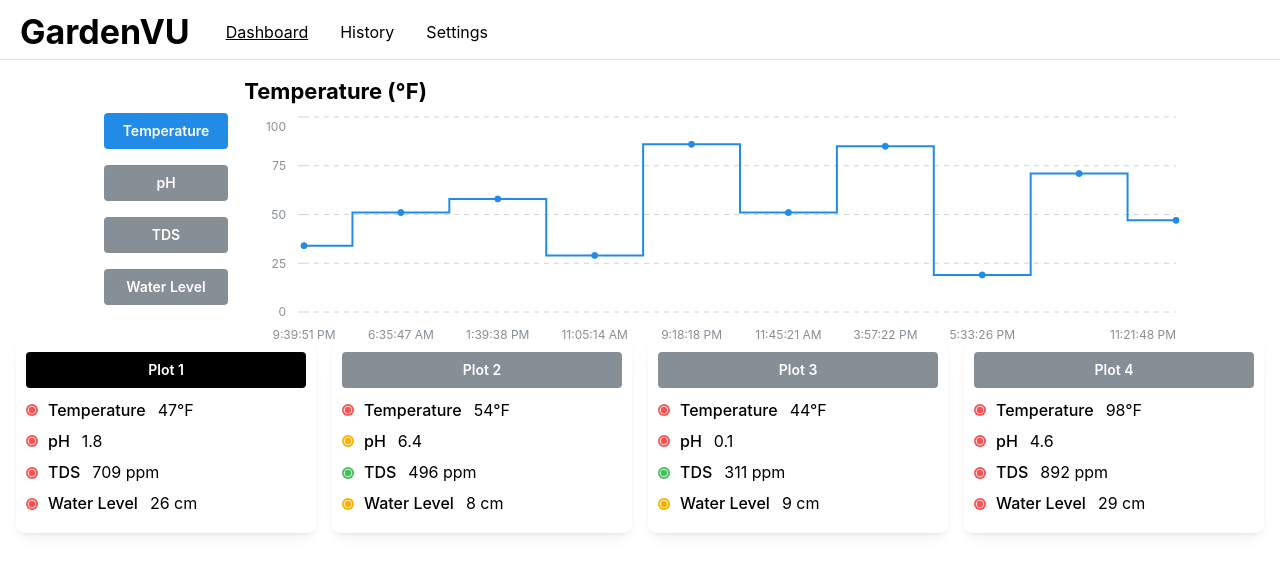
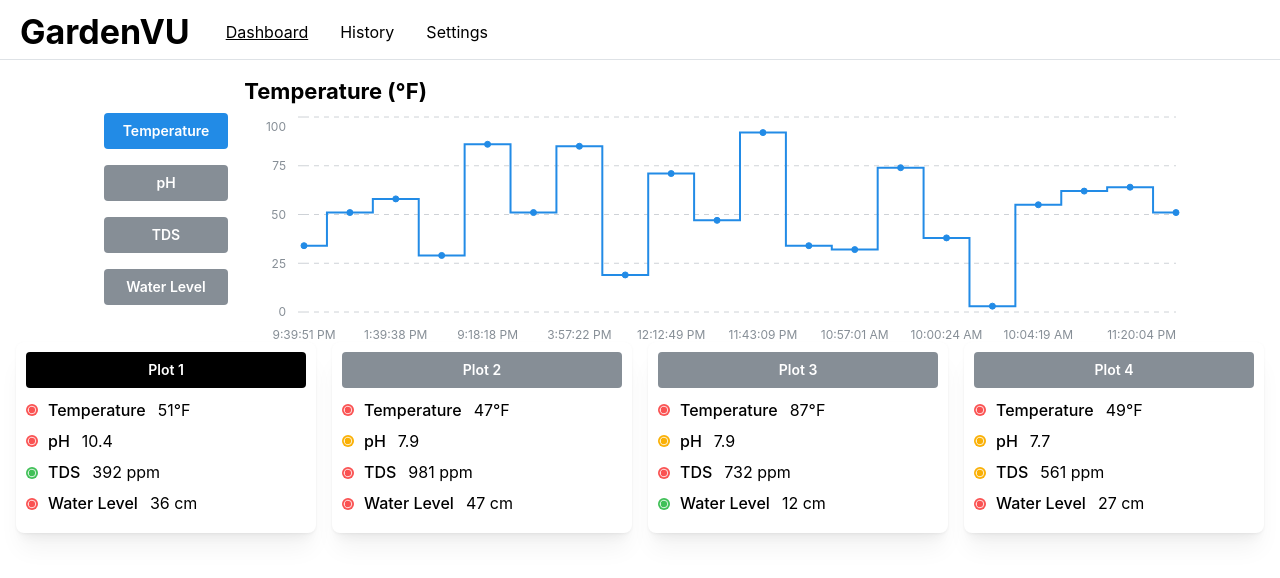
Before and after one commit to GardenVU/gardenvu-frontend, a React (Vite) app: page /dashboard in a window 1280 px wide. Shown: the top 578 px of the page. Built offline with nearby package versions, Linux system fonts and the light colour scheme.

Commit message:
Updated PlotStatus

```diff
--- a/src/components/PlotStatus.tsx
+++ b/src/components/PlotStatus.tsx
@@ -34,66 +34,41 @@ const PlotStatus = ({
   onPlotSelect,
 }: PlotStatusProps) => {
   /** Render **/
-  const getTemperatureColor = (temperature: number) => {
-    if (
-      temperature >= temperatureRange.good.min &&
-      temperature <= temperatureRange.good.max
-    ) {
+  const getColorByRange = (
+    value: number,
+    range: {
+      good: { min: number; max: number };
+      warn: { min: number; max: number }[];
+    },
+  ) => {
+    if (value >= range.good.min && value <= range.good.max) {
       return SensorDateRangeColor.GOOD;
     } else if (
-      (temperature >= temperatureRange.warn[0].min &&
-        temperature <= temperatureRange.warn[0].max) ||
-      (temperature >= temperatureRange.warn[1].min &&
-        temperature <= temperatureRange.warn[1].max)
+      range.warn.some((warn) => value >= warn.min && value <= warn.max)
     ) {
       return SensorDateRangeColor.WARN;
-    } else {
+    }
     return SensorDateRangeColor.DANGER;
-    }
+  };
+
+  const getTemperatureColor = (temperature: number) => {
+    const range = { good: temperatureRange.good, warn: temperatureRange.warn };
+    return getColorByRange(temperature, range);
   };
 
   const getPHColor = (ph: number) => {
-    if (ph >= phRange.good.min && ph <= phRange.good.max) {
-      return SensorDateRangeColor.GOOD;
-    } else if (
-      (ph >= phRange.warn[0].min && ph <= phRange.warn[0].max) ||
-      (ph >= phRange.warn[1].min && ph <= phRange.warn[1].max)
-    ) {
-      return SensorDateRangeColor.WARN;
-    } else {
-      return SensorDateRangeColor.DANGER;
-    }
+    const range = { good: phRange.good, warn: phRange.warn };
+    return getColorByRange(ph, range);
   };
 
   const getTDSColor = (tds: number) => {
-    if (tds >= tdsRange.good.min && tds <= tdsRange.good.max) {
-      return SensorDateRangeColor.GOOD;
-    } else if (
-      (tds >= tdsRange.warn[0].min && tds <= tdsRange.warn[0].max) ||
-      (tds >= tdsRange.warn[1].min && tds <= tdsRange.warn[1].max)
-    ) {
-      return SensorDateRangeColor.WARN;
-    } else {
-      return SensorDateRangeColor.DANGER;
-    }
+    const range = { good: tdsRange.good, warn: tdsRange.warn };
+    return getColorByRange(tds, range);
   };
 
   const getWaterLevelColor = (waterLevel: number) => {
-    if (
-      waterLevel >= waterLevelRange.good.min &&
-      waterLevel <= waterLevelRange.good.max
-    ) {
-      return SensorDateRangeColor.GOOD;
-    } else if (
-      (waterLevel >= waterLevelRange.warn[0].min &&
-        waterLevel <= waterLevelRange.warn[0].max) ||
-      (waterLevel >= waterLevelRange.warn[1].min &&
-        waterLevel <= waterLevelRange.warn[1].max)
-    ) {
-      return SensorDateRangeColor.WARN;
-    } else {
-      return SensorDateRangeColor.DANGER;
-    }
+    const range = { good: waterLevelRange.good, warn: waterLevelRange.warn };
+    return getColorByRange(waterLevel, range);
   };
 
   return (
@@ -101,7 +76,7 @@ const PlotStatus = ({
       {plotsData.map((plot, index) => (
         <Card
           key={index}
-          shadow="sm"
+          shadow="md"
           radius="md"
           style={{ textAlign: "center" }}
           padding="xs"
@@ -115,82 +90,52 @@ const PlotStatus = ({
               Plot {index + 1}
             </Button>
             <List style={{ textAlign: "left" }}>
+              {[
+                {
+                  title: SensorDataTitle.TEMPERATURE,
+                  value: plot.data[plot.data.length - 1].temperature,
+                  unit: SensorDataUnit.TEMPERATURE,
+                  getColor: getTemperatureColor,
+                },
+                {
+                  title: SensorDataTitle.PH,
+                  value: plot.data[plot.data.length - 1].pH,
+                  unit: "",
+                  getColor: getPHColor,
+                },
+                {
+                  title: SensorDataTitle.TDS,
+                  value: plot.data[plot.data.length - 1].tds,
+                  unit: SensorDataUnit.TDS,
+                  getColor: getTDSColor,
+                },
+                {
+                  title: SensorDataTitle.WATERLEVEL,
+                  value: plot.data[plot.data.length - 1].waterLevel,
+                  unit: SensorDataUnit.WATERLEVEL,
+                  getColor: getWaterLevelColor,
+                },
+              ].map((sensorData, i) => (
                 <List.Item
+                  key={i}
                   icon={
                     <Group gap="xs">
                       <ThemeIcon
-                      color={getTemperatureColor(
-                        plot.data[plot.data.length - 1].temperature,
-                      )}
+                        color={sensorData.getColor(sensorData.value)}
                         size={12}
                         radius="xl"
                       >
                         <IconCircle />
                       </ThemeIcon>
                       <Text size="md" fw={500}>
-                      {SensorDataTitle.TEMPERATURE}
+                        {sensorData.title}
                       </Text>
                     </Group>
                   }
                 >
-                {`${plot.data[plot.data.length - 1].temperature}${SensorDataUnit.TEMPERATURE}`}
+                  {`${sensorData.value}${sensorData.title === SensorDataTitle.TEMPERATURE ? sensorData.unit : ` ${sensorData.unit}`}`}
                 </List.Item>
-              <List.Item
-                icon={
-                  <Group gap="xs">
-                    <ThemeIcon
-                      color={getPHColor(plot.data[plot.data.length - 1].pH)}
-                      size={12}
-                      radius="xl"
-                    >
-                      <IconCircle />
-                    </ThemeIcon>
-                    <Text size="md" fw={500}>
-                      {SensorDataTitle.PH}
-                    </Text>
-                  </Group>
-                }
-              >
-                {`${plot.data[plot.data.length - 1].pH}`}
-              </List.Item>
-              <List.Item
-                icon={
-                  <Group gap="xs">
-                    <ThemeIcon
-                      color={getTDSColor(plot.data[plot.data.length - 1].tds)}
-                      size={12}
-                      radius="xl"
-                    >
-                      <IconCircle />
-                    </ThemeIcon>
-                    <Text size="md" fw={500}>
-                      {SensorDataTitle.TDS}
-                    </Text>
-                  </Group>
-                }
-              >
-                {`${plot.data[plot.data.length - 1].tds} ${SensorDataUnit.TDS}`}
-              </List.Item>
-              <List.Item
-                icon={
-                  <Group gap="xs">
-                    <ThemeIcon
-                      color={getWaterLevelColor(
-                        plot.data[plot.data.length - 1].waterLevel,
-                      )}
-                      size={12}
-                      radius="xl"
-                    >
-                      <IconCircle />
-                    </ThemeIcon>
-                    <Text size="md" fw={500}>
-                      {SensorDataTitle.WATERLEVEL}
-                    </Text>
-                  </Group>
-                }
-              >
-                {`${plot.data[plot.data.length - 1].waterLevel} ${SensorDataUnit.WATERLEVEL}`}
-              </List.Item>
+              ))}
             </List>
           </Stack>
         </Card>
--- a/src/data/test-data.ts
+++ b/src/data/test-data.ts
@@ -17,7 +17,7 @@ export const createTestPlotData = (): Plot => {
   return {
     _id: faker.string.uuid(),
     name: faker.word.adjective() + " plot",
-    data: Array.from({ length: 10 }, () => createTestData()),
+    data: Array.from({ length: 20 }, () => createTestData()),
     createdAt: faker.date
       .recent({ days: faker.number.int({ min: 5, max: 10 }) })
       .toISOString(),
--- a/src/utils/sensorDataRanges.util.ts
+++ b/src/utils/sensorDataRanges.util.ts
@@ -3,10 +3,6 @@ export const temperatureRange = {
   warn: [
     { min: 65, max: 68 },
     { min: 72, max: 75 },
-  ],
-  danger: [
-    { min: Number.MIN_SAFE_INTEGER, max: 65 },
-    { min: 75, max: Number.MAX_SAFE_INTEGER },
   ],
 };
 
@@ -16,10 +12,6 @@ export const phRange = {
     { min: 6, max: 6.5 },
     { min: 7.5, max: 8 },
   ],
-  danger: [
-    { min: Number.MIN_SAFE_INTEGER, max: 6 },
-    { min: 8, max: Number.MAX_SAFE_INTEGER },
-  ],
 };
 
 export const tdsRange = {
@@ -27,10 +19,6 @@ export const tdsRange = {
   warn: [
     { min: 200, max: 300 },
     { min: 500, max: 600 },
-  ],
-  danger: [
-    { min: Number.MIN_SAFE_INTEGER, max: 200 },
-    { min: 600, max: Number.MAX_SAFE_INTEGER },
   ],
 };
 
@@ -40,10 +28,6 @@ export const waterLevelRange = {
     { min: 5, max: 10 },
     { min: 15, max: 20 },
   ],
-  danger: [
-    { min: Number.MIN_SAFE_INTEGER, max: 5 },
-    { min: 20, max: Number.MAX_SAFE_INTEGER },
-  ],
 };
 
 export enum SensorDateRangeColor {
```
Lines whose indentation alone changed are shown as unchanged.
